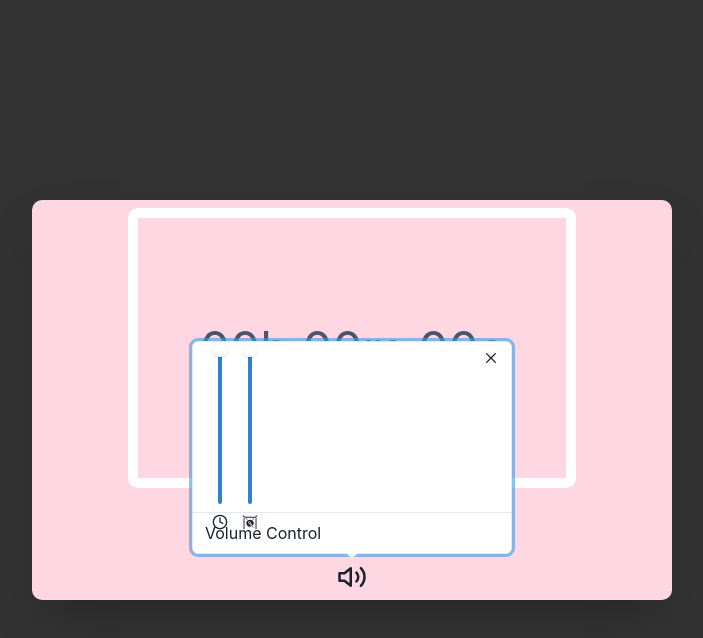
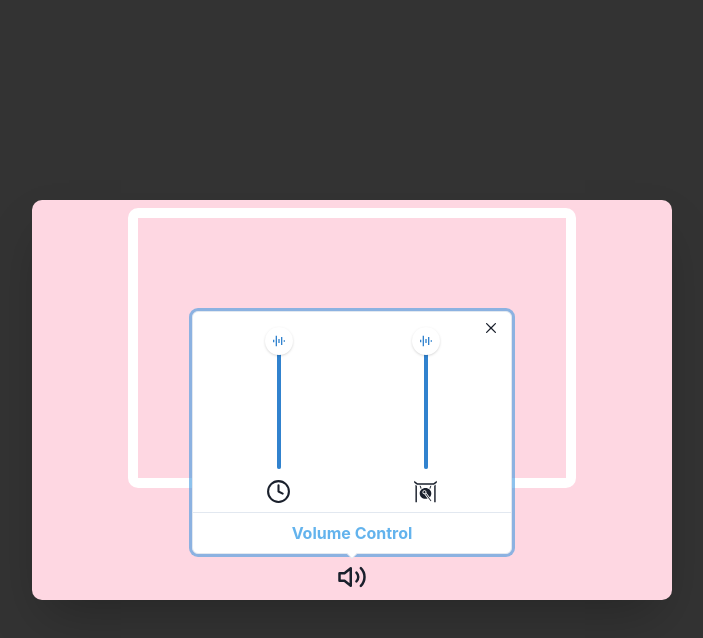
Before and after one commit to ffTsuzuku/MBPomodoro, a React (Vite) app: page / in a window 1280 px wide. Both pictures are taken after a click on the icon 640 px from the left and 576 px from the top of the page. Shown: the top 638 px of the page, without its empty margins (288-991 px from the left). Built offline with nearby package versions, Linux system fonts and the light colour scheme.

Commit message:
code clean up

```diff
--- a/src/App.tsx
+++ b/src/App.tsx
@@ -8,9 +8,7 @@ import { CSSObject } from '@emotion/react'
 import { FiClock } from 'react-icons/fi'
 import { GiGong } from 'react-icons/gi'
 
-import VolumeControl, {
-    AudioSource,
-} from './components/VolumeControl'
+import VolumeControl, { AudioSource } from './components/VolumeControl'
 
 import AdvancedAudioPlayer, {
     PlayerStates,
@@ -26,12 +24,8 @@ function App() {
     const [timer, setTimer] = useState<number>()
     const inputRef = useRef<HTMLInputElement>(null)
     const [timerFocused, setTimerFocused] = useState<boolean>()
-    const [timerState, setTimerState] = useState<TimerStates>(
-        TimerStates.Ended
-    )
-    const [audioSources, setAudioSources] = useState<AudioSource[]>(
-        []
-    )
+    const [timerState, setTimerState] = useState<TimerStates>(TimerStates.Ended)
+    const [audioSources, setAudioSources] = useState<AudioSource[]>([])
 
     const timerInterval = useRef<number>()
     const timerRef = useRef<number>()
@@ -63,11 +57,15 @@ function App() {
         if (!userInput) return '00h 00m 00s'
 
         if (timerInterval.current && timerRef.current) {
-            let seconds = timerRef.current
-            const hours = Math.floor(seconds / 3600) // Calculate hours
+            let seconds: number | string = timerRef.current
+            const hours = Math.floor(seconds / 3600)
+                .toString()
+                .padStart(2, '0') // Calculate hours
             seconds %= 3600 // Get remaining seconds
-            const minutes = Math.floor(seconds / 60) // Calculate minutes
-            seconds %= 60 // Get remaining seconds
+            const minutes = Math.floor(seconds / 60)
+                .toString()
+                .padStart(2, '0') // Calculate minutes
+            seconds = (seconds % 60).toString().padStart(2, '0') // Get remaining seconds
 
             return `${hours}h ${minutes}m ${seconds}s`
         }
@@ -81,20 +79,12 @@ function App() {
 
         if (timerFocused) return `${hours}h ${mins}m ${secs}s`
 
-        return `${hoursAsNumber
+        return `${hoursAsNumber.toString().padStart(2, '0')}h ${minsAsNumber
             .toString()
-            .padStart(2, '0')}h ${minsAsNumber
-            .toString()
-            .padStart(2, '0')}m ${secsAsNumber
-            .toString()
-            .padStart(2, '0')}s`
+            .padStart(2, '0')}m ${secsAsNumber.toString().padStart(2, '0')}s`
     }
 
-    const parseUserInputIntoNumbers = (): [
-        number,
-        number,
-        number
-    ] => {
+    const parseUserInputIntoNumbers = (): [number, number, number] => {
         if (!userInput) return [0, 0, 0]
         const time = userInput.padStart(6, '0')
 
@@ -314,9 +304,7 @@ function App() {
                         <Input
                             onFocus={() => setTimerFocused(true)}
                             onBlur={() => setTimerFocused(false)}
-                            onChange={(e) =>
-                                validateAndSetTime(e.target.value)
-                            }
+                            onChange={(e) => validateAndSetTime(e.target.value)}
                             variant='unstyled'
                             value={userInput}
                             ref={inputRef}
--- a/src/components/VolumeControl.tsx
+++ b/src/components/VolumeControl.tsx
@@ -1,4 +1,5 @@
 import {
+    Box,
     Button,
     Flex,
     Popover,
@@ -14,12 +15,12 @@ import {
     SliderFilledTrack,
     SliderThumb,
     SliderTrack,
-    useDisclosure,
 } from '@chakra-ui/react'
-import { useEffect } from 'react'
+import { useState } from 'react'
 import { IconType } from 'react-icons'
 
-import { FiClock, FiVolume2 } from 'react-icons/fi'
+import { FiVolume2 } from 'react-icons/fi'
+import { BiEqualizer } from 'react-icons/bi'
 
 import AdvancedAudioPlayer from '../utility/advancedAudioPlayer'
 
@@ -33,26 +34,34 @@ interface VolumeControlProps {
 }
 
 const VolumeControl = ({ sources }: VolumeControlProps) => {
-    const { isOpen, onToggle, onClose } = useDisclosure()
+    const [isOpen, setIsOpen] = useState<boolean>(false)
 
     const sourceJSX = sources.map((source) => {
         return (
-            <Flex wrap={'wrap'} justifyContent={'center'} w={'30px'}>
+            <Flex
+                wrap={'wrap'}
+                justifyContent={'center'}
+                w={'30px'}
+                key={source.src.name}
+            >
                 <Slider
                     aria-label='slider-ex-3'
                     defaultValue={100}
                     orientation='vertical'
                     minH='32'
                     width={'100%'}
+                    height={'50px'}
                     marginBottom={'10px'}
                     onChange={(v) => source.src.setVolume(v / 100)}
                 >
-                    <SliderTrack>
+                    <SliderTrack bg='blue.200'>
                         <SliderFilledTrack />
                     </SliderTrack>
-                    <SliderThumb />
+                    <SliderThumb boxSize={7}>
+                        <Box color='blue.500' as={BiEqualizer} />
+                    </SliderThumb>
                 </Slider>
-                <source.icon />
+                <source.icon size={'25px'} />
             </Flex>
         )
     })
@@ -64,17 +73,28 @@ const VolumeControl = ({ sources }: VolumeControlProps) => {
                     <FiVolume2
                         size={'30px'}
                         cursor={'pointer'}
-                        onClick={onToggle}
+                        onClick={() => setIsOpen(!isOpen)}
                     />
                 </Flex>
             </PopoverTrigger>
             <PopoverContent>
                 <PopoverArrow />
                 <PopoverCloseButton />
-                <PopoverBody display={'flex'}>
+                <PopoverBody
+                    display={'flex'}
+                    height={'200px'}
+                    alignItems={'flex-end'}
+                    justifyContent={'space-around'}
+                >
                     {sourceJSX}
                 </PopoverBody>
-                <PopoverFooter>Volume Control</PopoverFooter>
+                <PopoverFooter
+                    textAlign={'center'}
+                    fontWeight={'bold'}
+                    color={'blue.300'}
+                >
+                    Volume Control
+                </PopoverFooter>
             </PopoverContent>
         </Popover>
     )
--- a/src/utility/advancedAudioPlayer.ts
+++ b/src/utility/advancedAudioPlayer.ts
@@ -16,11 +16,7 @@ class AdvancedAudioPlayer {
     playCount: number
     state: PlayerStates
     name: string
-    constructor({
-        src,
-        loop = false,
-        name,
-    }: AdvancedAudioPlayerProps) {
+    constructor({ src, loop = false, name }: AdvancedAudioPlayerProps) {
         this.player = new Audio(src)
         this.player.loop = loop
         this.state = PlayerStates.Unplayed
@@ -40,7 +36,6 @@ class AdvancedAudioPlayer {
         ) {
             return
         }
-        console.log(`Pausing ${this.name}`, this.player)
         this.player.pause()
         this.state = PlayerStates.Paused
     }
```
